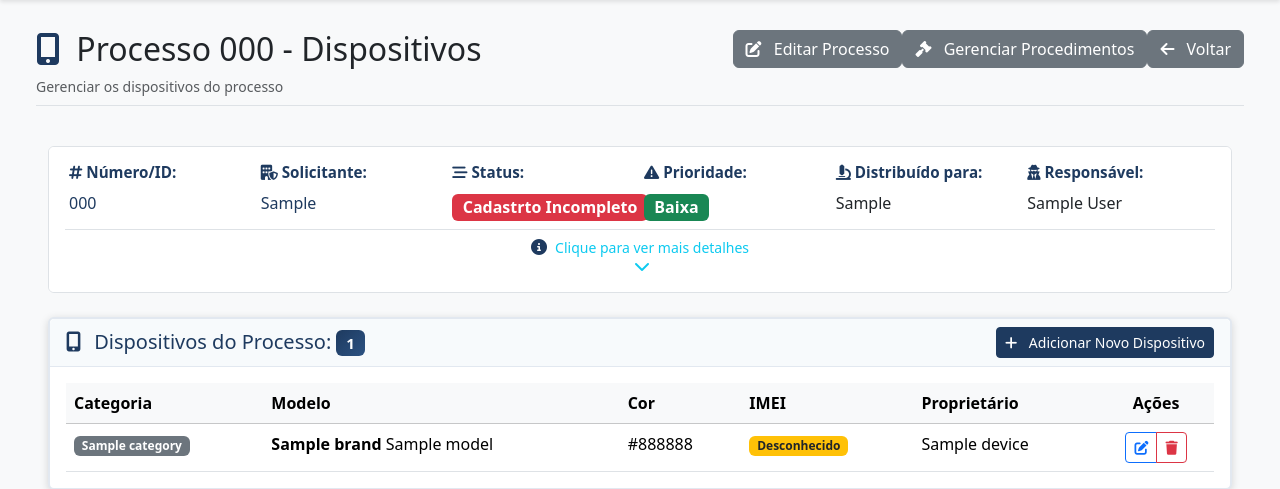
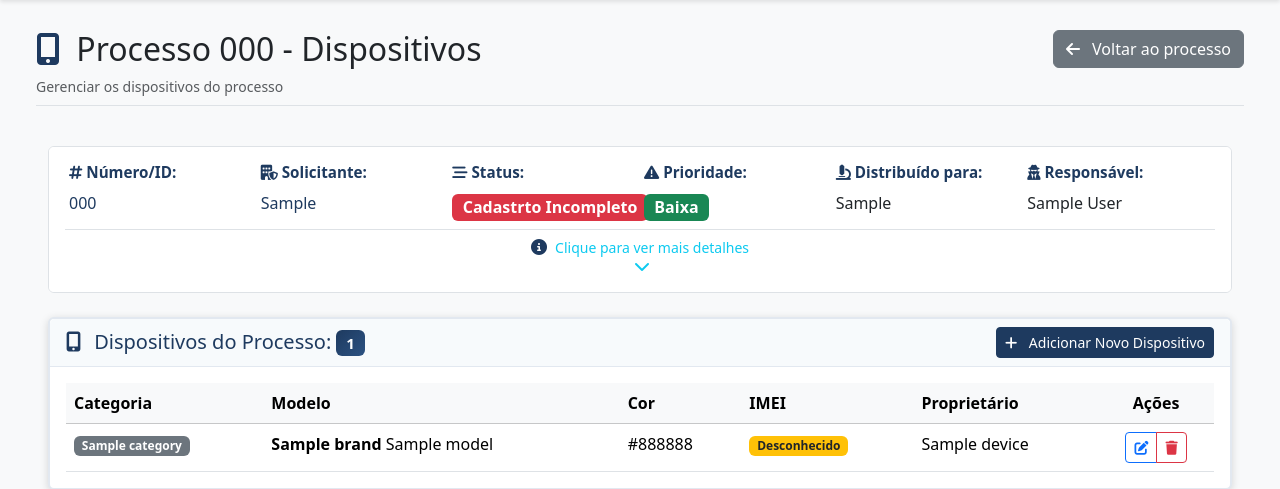
Before and after one commit to leonardofandrade/next, a Django app: page /next/cases/1/devices/ in a window 1280 px wide. Shown: the part 52-541 px from the top of the page. Run offline with Django 5.2, Linux system fonts and the light colour scheme; a user stored in the database is signed in; tables that the repository leaves empty hold one stand-in row (values such as "Sample post"); some libraries are stand-ins or nearby versions.

Commit message:
feat(cases, templates): enhance case detail and device management templates
- Added a new button for "Pesquisar Processos" in the case detail template to improve navigation.
- Updated the button label in the case devices template to "Voltar ao processo" for better clarity.
- Adjusted the redirection logic in the case devices template to ensure users return to the correct case detail page.

```diff
--- a/templates/cases/case_detail.html
+++ b/templates/cases/case_detail.html
@@ -11,6 +11,11 @@
     <i class="fas fa-arrow-left me-2"></i>
     Voltar
 </a>
+<a href="{% url 'cases:list' %}" class="btn btn-secondary">
+    <i class="fas fa-search me-2"></i>
+    Pesquisar Processos
+</a>
+
 {% endblock page_actions %}
 
 {% block content %}
--- a/templates/cases/case_devices.html
+++ b/templates/cases/case_devices.html
@@ -12,18 +12,10 @@ Gerenciar os dispositivos do processo
 {% endblock page_description %}
 
 {% block page_actions %}
-<a href="{% url 'cases:update' pk=case.pk %}" class="btn btn-secondary">
-    <i class="fas fa-edit me-2"></i>
-    Editar Processo
-</a>
-<a href="{% url 'cases:procedures' pk=case.pk %}" class="btn btn-secondary">
-    <i class="fas fa-gavel me-2"></i>
-    Gerenciar Procedimentos
-</a>
 
-<a href="{% if request.GET.next %}{{ request.GET.next }}{% else %}{% url 'cases:list' %}{% endif %}" class="btn btn-secondary">
+<a href="{% if request.GET.next %}{{ request.GET.next }}{% else %}{% url 'cases:detail' case.pk  %}{% endif %}" class="btn btn-secondary">
     <i class="fas fa-arrow-left me-2"></i>
-    Voltar
+    Voltar ao processo
 </a>
 {% endblock page_actions %}
 
```
